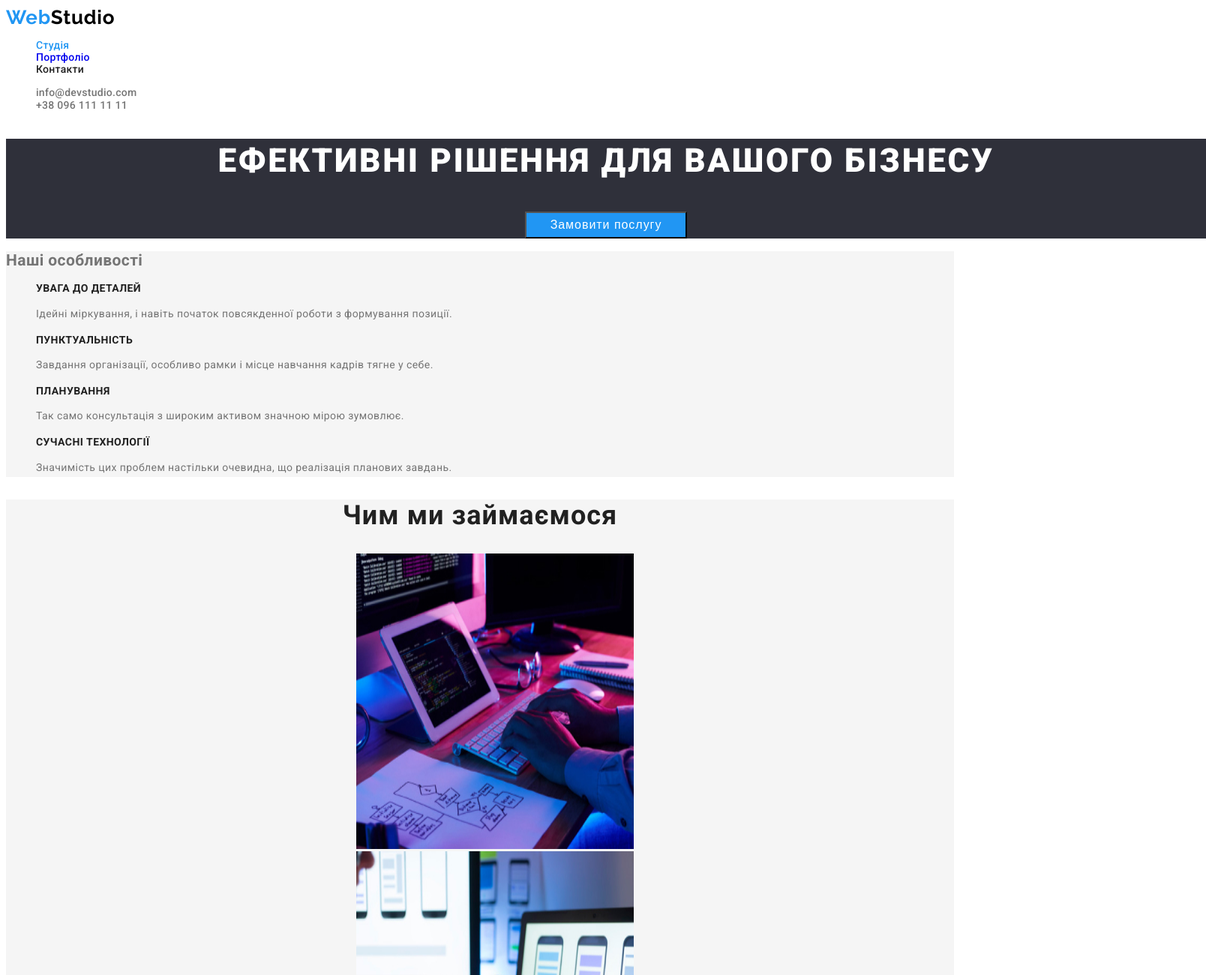
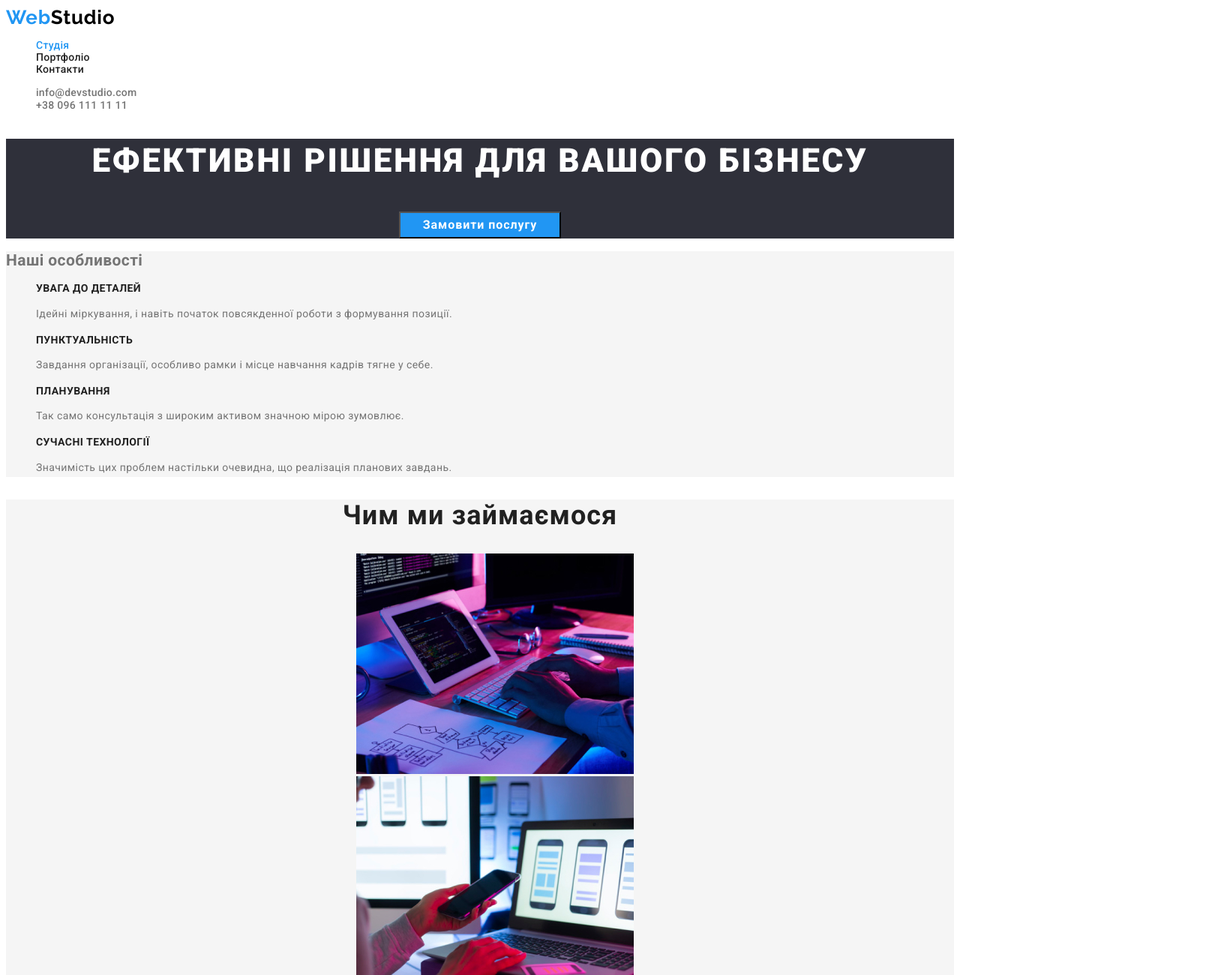
Before and after one commit to olgabutsik/goit-markup-hw-02, a plain HTML site: page index.html in a window 1280 px wide. Shown: the top 1300 px of the page at 75% size, 1608 px wide, since content can reach past the window. Drawn offline with Linux system fonts and the light colour scheme.

Commit message:
New changes

```diff
--- a/css/styles.css
+++ b/css/styles.css
@@ -42,7 +42,8 @@ ul {
   line-height: 1.14;
   letter-spacing: 0.02em;
 }
-.nav-menu,
+.nav-menu-this-page,
+.nav-menu--page,
 .nav-menu-contacts {
   color: var(--heading-text-color);
 }
@@ -73,7 +74,6 @@ ul {
   text-decoration: none;
 }
 .main-section {
-  width: 1600px;
   background-color: #2f303a;
   text-align: center;
 }
@@ -93,6 +93,8 @@ ul {
   line-height: 1.88;
   letter-spacing: 0.06em;
   text-align: center;
+  font-family: inherit;
+  font-weight: 700;
 }
 .btn-main-section:hover,
 .btn-main-section:focus {
@@ -161,6 +163,7 @@ ul {
   line-height: 1.71;
   letter-spacing: 0.03em;
   text-decoration: none;
+  font-style: normal;
 }
 .email-ref.footer,
 .tel-ref.footer {
@@ -168,6 +171,7 @@ ul {
   line-height: 1.71;
   letter-spacing: 0.03em;
   text-decoration: none;
+  font-style: normal;
 }
 .five-btn {
   text-align: center;
@@ -188,6 +192,7 @@ ul {
   font-size: 16px;
   font-weight: 500;
   line-height: 1.63;
+  font-family: inherit;
 }
 .second-btn,
 .third-btn,
--- a/index.html
+++ b/index.html
@@ -11,11 +11,14 @@
       href="https://fonts.googleapis.com/css2?family=Raleway:wght@700&family=Roboto:wght@400;500;700;900&display=swap"
       rel="stylesheet"
     >
+
     <link rel="stylesheet" href="./css/styles.css" >
   </head>
   <body>
     <header>
-      <a href="./index.html" class="logo"><span class="logo-span">Web</span>Studio</a>
+      <a href="./index.html" class="logo"
+        ><span class="logo-span">Web</span>Studio</a
+      >
       <ul class="nav-menu">
         <li><a href="./index.html" class="nav-menu-this-page">Студія</a></li>
         <li><a href="./portfolio.html" class="nav-menu--page">Портфоліо</a></li>
@@ -55,7 +58,7 @@
             </p>
           </li>
           <li>
-            <h3 class="heading-our-features">ПЛАНУВАННЯ </h3>
+            <h3 class="heading-our-features">ПЛАНУВАННЯ</h3>
             <p class="text-our-features">
               Так само консультація з широким активом значною мірою зумовлює.
             </p>
@@ -77,18 +80,18 @@
               src="./images/img8.jpg"
               alt="computer"
               width="370"
-              height="394"
+              height="294"
             >
           </li>
           <li>
-            <img src="./images/img9.jpg" alt="phone" width="370" height="394" >
+            <img src="./images/img9.jpg" alt="phone" width="370" height="294" >
           </li>
           <li>
             <img
               src="./images/img10.jpg"
               alt="tablet"
               width="370"
-              height="394"
+              height="294"
             >
           </li>
         </ul>
@@ -141,7 +144,8 @@
     </main>
     <footer class="footer-bottom">
       <a href="#" class="logo"
-        ><span class="logo-span">Web</span><span class="footer-logo">Studio</span>
+        ><span class="logo-span">Web</span
+        ><span class="footer-logo">Studio</span>
       </a>
       <address>
         <ul>
```
Also changed, not shown: portfolio.html (+7 -3 lines).
